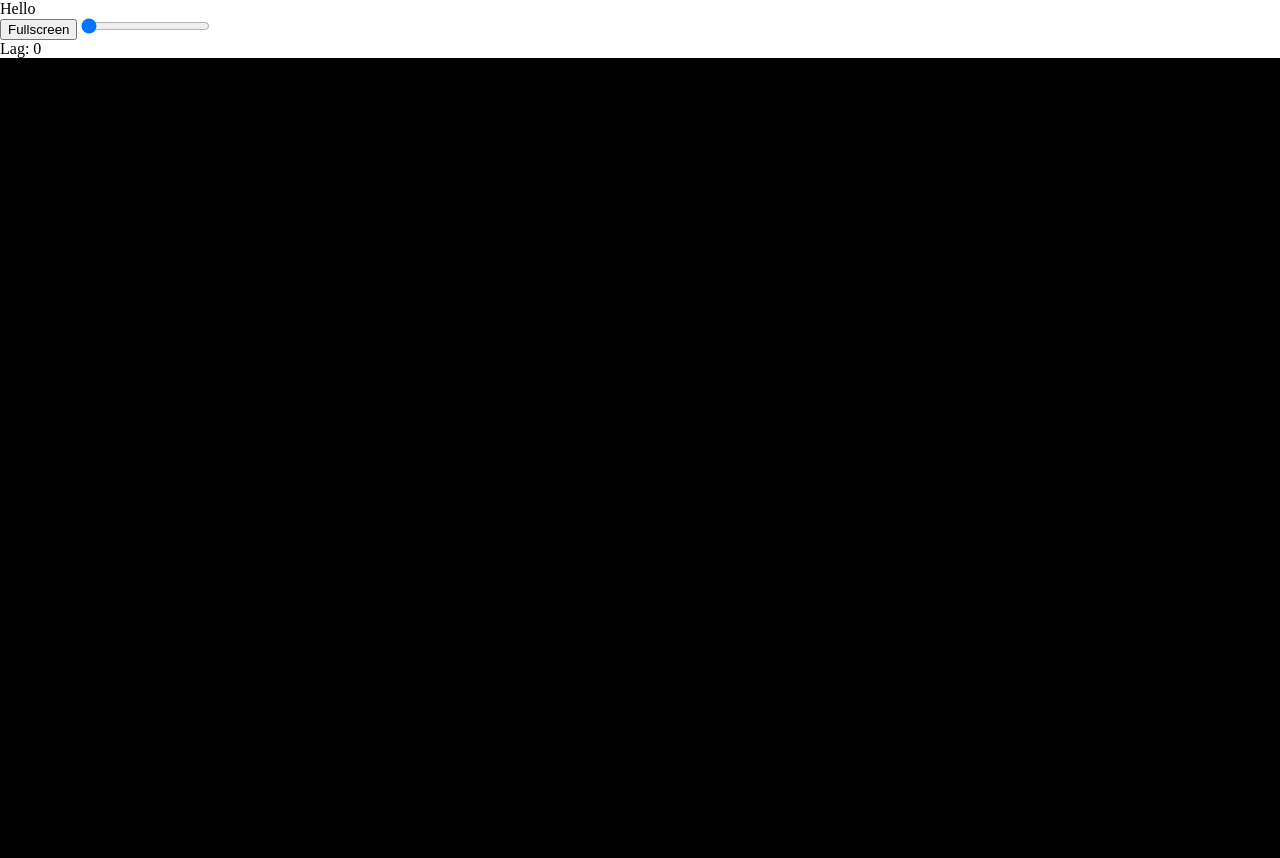
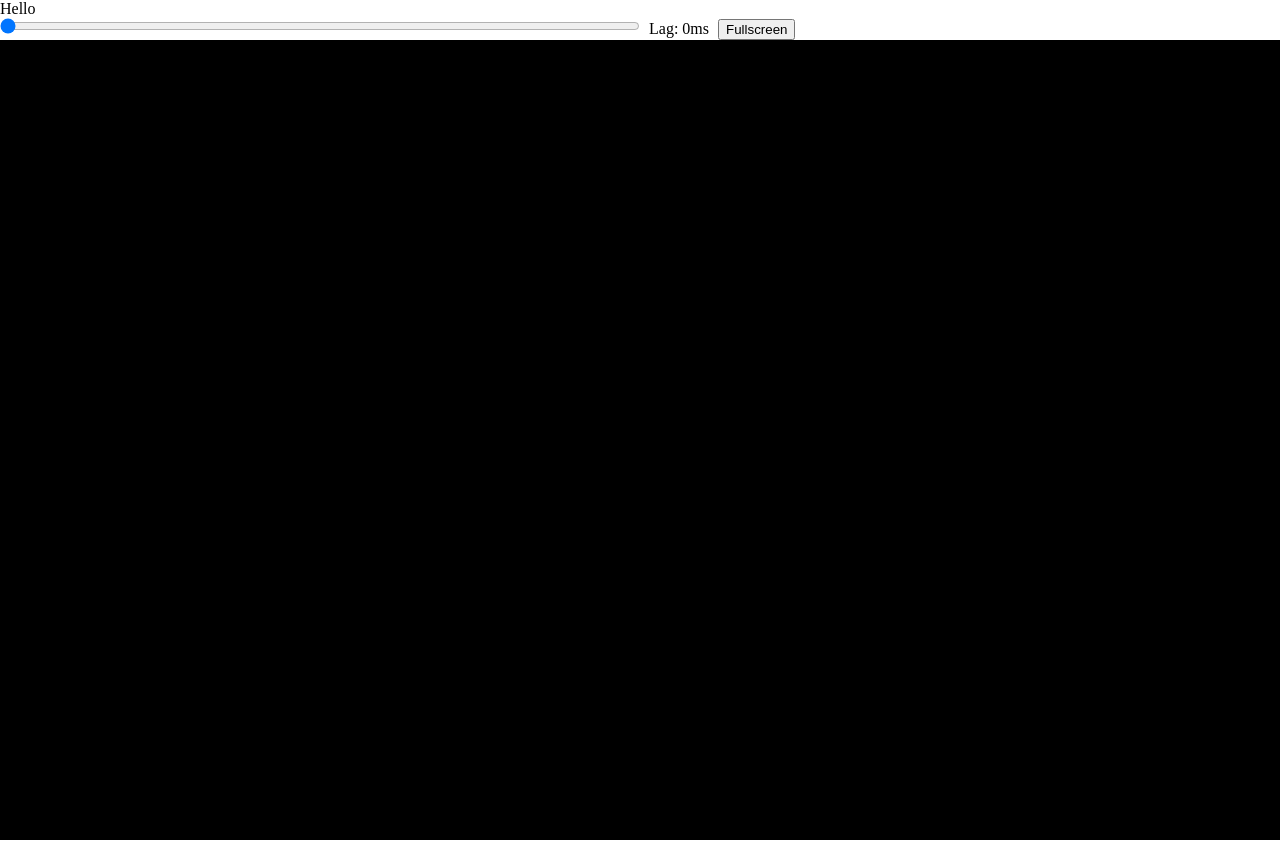
Before and after one commit to Timshel/lag, a website: page index.html in a window 1280 px wide. Drawn offline with nearby package versions, Linux system fonts and the light colour scheme; files that its build step writes are made by us from their sources.

Commit message:
controlssss

```diff
--- a/index.html
+++ b/index.html
@@ -7,9 +7,12 @@
   </head>
   <body>
     <p>Hello</p>
-    <button id="fullscreen">Fullscreen</button>
-    <input id="lag-slider" type="range" min="0" max="10000" step="100" value="1" />
-    <div>Lag: <span id="lag-shown"><span>ms</div>
+
+    <div id="controls">
+      <input id="lag-slider" type="range" min="0" max="10000" step="100" value="1" />
+      <div>Lag: <span id="lag-shown"></span>ms</div>
+      <button id="fullscreen">Fullscreen</button>
+    </div>
 
     <div id="dive">
       <div class="holder" left>
--- a/src/css/main.styl
+++ b/src/css/main.styl
@@ -36,3 +36,13 @@ html, body
 
 .hidden
   visibility: hidden
+#controls
+  > *
+    display: inline-block
+    margin-right: 5px
+
+  #lag-slider
+    width: 50%
+
+  button
+    height: 100%
```
